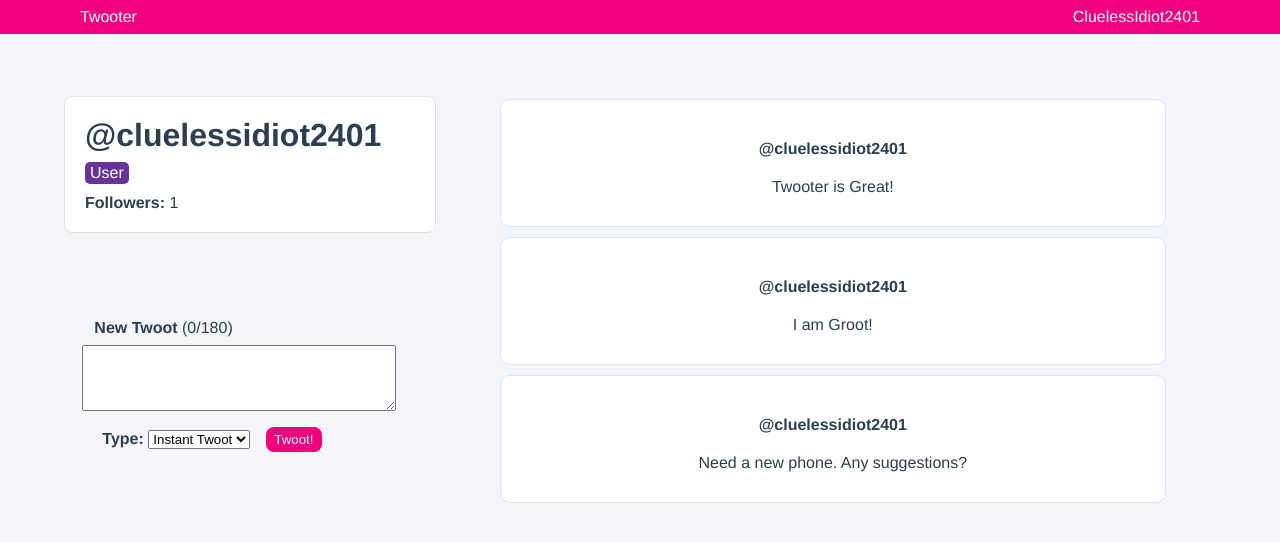
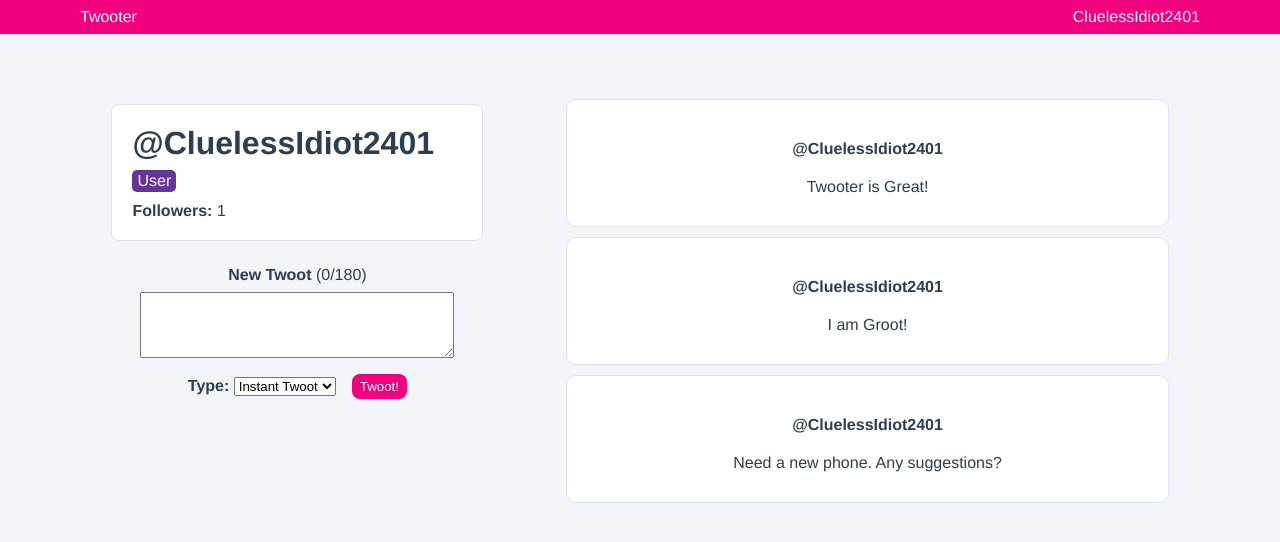
Before and after one commit to cluelessidiot2401/twotter, a Vue app in the folder twotter/: page / in a window 1280 px wide. Shown: the top 542 px of the page. Built offline with nearby package versions, Linux system fonts and the light colour scheme.

Commit message:
using css flexbox instead of css grid

```diff
--- a/twotter/src/assets/users.json
+++ b/twotter/src/assets/users.json
@@ -1,7 +1,7 @@
 {
   "first": "Vikram",
   "last": "A",
-  "username": "cluelessidiot2401",
+  "username": "CluelessIdiot2401",
   "email": "vikramambre@gmail.com",
   "isAdmin": false,
   "twoots": [
--- a/twotter/src/components/CreateTwootPanel.vue
+++ b/twotter/src/components/CreateTwootPanel.vue
@@ -86,15 +86,13 @@ export default {
   display: flex;
   flex-direction: column;
   padding-top: 2rem;
-  grid-row: 2/3;
-  grid-column: 1/2;
   width: 33rem;
   align-self: center;
   justify-self: center;
   margin: 0.5rem auto;
 
   label {
-    margin-left: 2rem;
+    margin: 0 auto;
   }
 
   #newTwoot {
@@ -104,6 +102,7 @@ export default {
   .user-profile__twotter-panel {
     display: flex;
     align-items: baseline;
+    justify-content: center;
     .user-profile__create-twoot-type {
       margin: 0.8rem;
     }
--- a/twotter/src/components/UserProfile.vue
+++ b/twotter/src/components/UserProfile.vue
@@ -1,5 +1,6 @@
 <template>
   <div class="user-profile">
+    <div class="user-profile__container">
       <div class="user-profile__user-panel">
         <h1 class="user-profile__username">@{{ user.username }}</h1>
         <div v-if="user.isAdmin" class="user-profile__admin-badge">
@@ -13,6 +14,7 @@
         </div>
       </div>
       <CreateTwootPanel @create-twoot="createNewTwoot" />
+    </div>
     <div class="user-profile__twoots-wrapper">
       <TwootItem
         v-for="twoot in user.twoots"
@@ -80,13 +82,15 @@ export default {
 
 <style lang="scss" scoped>
 .user-profile {
-  display: grid;
-  grid-template-columns: repeat(auto-fit, minmax(30rem, 1fr));
-  grid-template-rows: 20vh auto;
-  gap: 5rem;
+  display: flex;
+  flex-wrap: wrap;
   padding: 5rem 5%;
   height: 100%;
   align-items: baseline;
+
+  .user-profile__container {
+    min-width: 35rem;
+    flex-grow: 1;
 
     .user-profile__user-panel {
       display: flex;
@@ -97,10 +101,6 @@ export default {
       border-radius: 0.8rem;
       border: 0.1rem solid #dfe3e8;
       width: 33rem;
-    grid-column: 1/2;
-    align-self: center;
-    justify-self: center;
-    // height: 12vh;
 
       .user-profile__follower-count {
         margin-top: 1rem;
@@ -119,11 +119,12 @@ export default {
         color: white;
       }
     }
+  }
 
   .user-profile__twoots-wrapper {
     // width: 90%;
     margin: 0.5rem 2.5rem;
-    grid-column: auto/span 2;
+    flex-grow: 3;
   }
 }
 </style>
```
Lines whose indentation alone changed are shown as unchanged.
